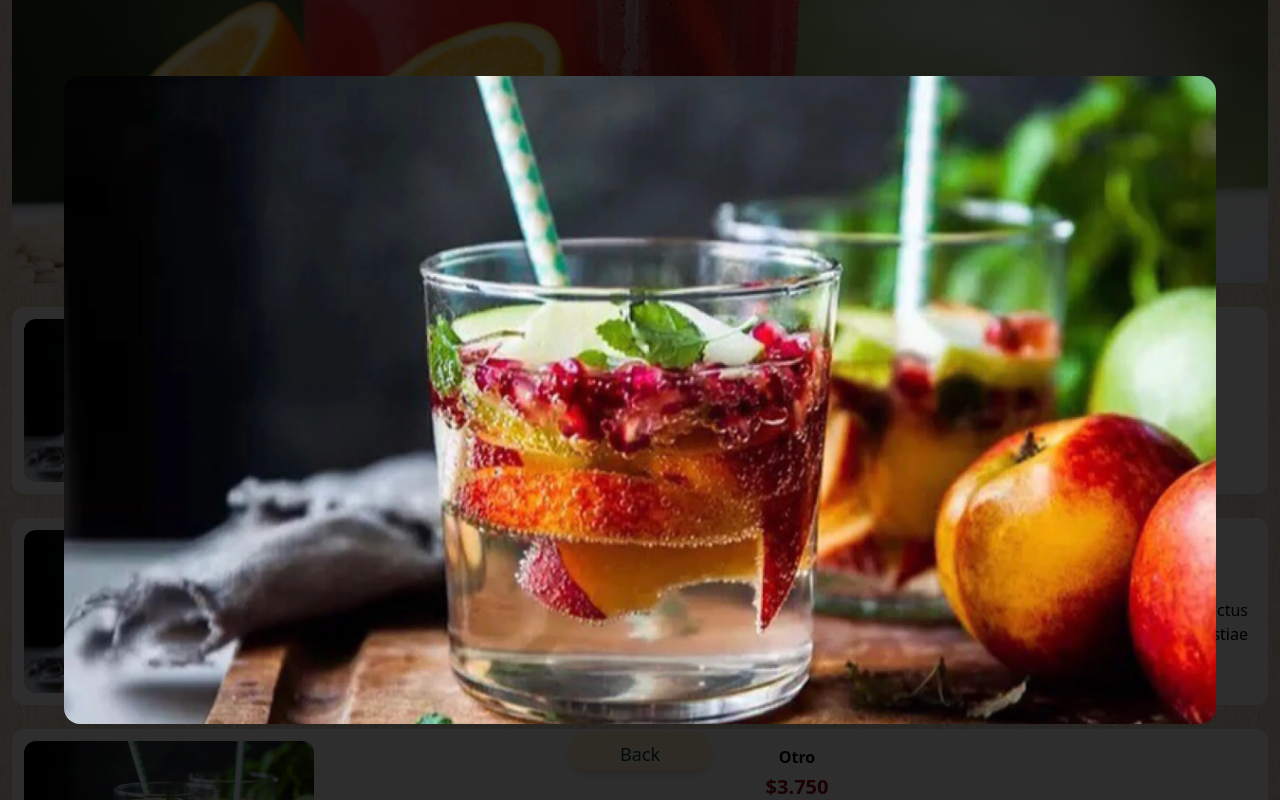
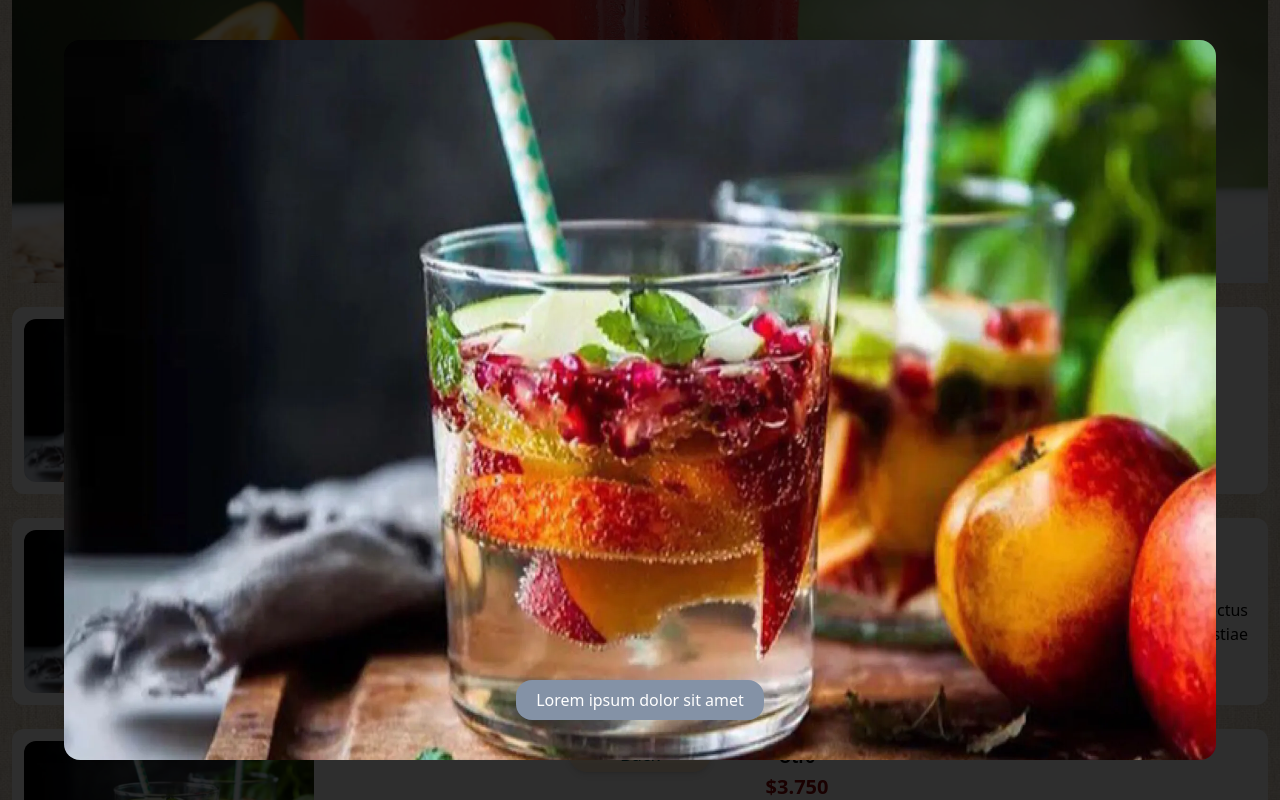
Before and after one commit to JesusNunezFT/restaurant_react_tailwind, a React (Vite) app: page /Bebidas in a window 1280 px wide. Both pictures are taken after a click on the picture 169 px from the left and 963 px from the top of the page. Shown: the part 563-1363 px from the top of the page. Built offline with nearby package versions, Linux system fonts and the light colour scheme.

Commit message:
description

```diff
--- a/src/pages/Bebidas.jsx
+++ b/src/pages/Bebidas.jsx
@@ -47,10 +47,10 @@ const BEBIDAS = [
 
 const Bebidas = () => {
   const [modalOpen, setModalOpen] = useState(false);
-  const [imageSelected, setImageSelected] = useState("");
+  const [objetoSelected, setObjetoSelected] = useState(null);
 
-  const handleModal = (currentImage) => {
-    setImageSelected(currentImage);
+  const handleModal = (objetoSelected) => {
+    setObjetoSelected(objetoSelected);
     setModalOpen(!modalOpen);
   };
   return (
@@ -78,7 +78,7 @@ const Bebidas = () => {
               title={objeto.title}
               price={objeto.price}
               description={objeto.description}
-              onClick={() => handleModal(objeto.src)}
+              onClick={() => handleModal(objeto)}
             />
           );
         })}
@@ -87,7 +87,7 @@ const Bebidas = () => {
       <ButtonBack />
 
       {modalOpen && (
-        <MyModal handleModal={handleModal} imageSelected={imageSelected} />
+        <MyModal handleModal={handleModal} objetoSelected={objetoSelected} />
       )}
     </div>
   );
--- a/src/pages/Ejemplo/MyModal/MyModal.jsx
+++ b/src/pages/Ejemplo/MyModal/MyModal.jsx
@@ -1,14 +1,20 @@
-const MyModal = ({ handleModal, imageSelected }) => {
+const MyModal = ({ handleModal, objetoSelected }) => {
   return (
     <div
       className="fixed top-0 left-0 right-0 bottom-0 bg-black bg-opacity-80 flex justify-center items-center"
       onClick={handleModal}
     >
-      <img
-        src={imageSelected}
-        alt="Imagen en modal"
-        className="max-h-[90vh] max-w-[90vw] rounded-2xl"
-      />
+      <div className="w-full h-full max-h-[90vh] max-w-[90vw] flex justify-center">
+        <img
+          src={objetoSelected.src}
+          alt="Imagen en modal"
+          className="h-full rounded-2xl"
+        />
+        <div className="absolute bottom-20 text-white bg-gray px-5 py-2 rounded-2xl">
+          {objetoSelected.description}
+        </div>
+
+      </div>
     </div>
   );
 };
--- a/src/pages/Entradas.jsx
+++ b/src/pages/Entradas.jsx
@@ -47,10 +47,10 @@ const ENTRADAS = [
 
 const Entradas = () => {
   const [modalOpen, setModalOpen] = useState(false);
-  const [imageSelected, setImageSelected] = useState("");
+  const [objetoSelected, setObjetoSelected] = useState(null);
 
-  const handleModal = (currentImage) => {
-    setImageSelected(currentImage);
+  const handleModal = (currentObjeto) => {
+    setObjetoSelected(currentObjeto);
     setModalOpen(!modalOpen);
   };
   return (
@@ -78,7 +78,7 @@ const Entradas = () => {
               title={objeto.title}
               price={objeto.price}
               description={objeto.description}
-              onClick={() => handleModal(objeto.src)}
+              onClick={() => handleModal(objeto)}
             />
           );
         })}
@@ -87,7 +87,7 @@ const Entradas = () => {
       <ButtonBack />
 
       {modalOpen && (
-        <MyModal handleModal={handleModal} imageSelected={imageSelected} />
+        <MyModal handleModal={handleModal} objetoSelected={objetoSelected} />
       )}
     </div>
   );
--- a/src/pages/Especiales.jsx
+++ b/src/pages/Especiales.jsx
@@ -47,10 +47,10 @@ const ESPECIALES = [
 
 const Especiales = () => {
   const [modalOpen, setModalOpen] = useState(false);
-  const [imageSelected, setImageSelected] = useState("");
+  const [objetoSelected, setObjetoSelected] = useState(null);
 
-  const handleModal = (currentImage) => {
-    setImageSelected(currentImage);
+  const handleModal = (currentObjeto) => {
+    setObjetoSelected(currentObjeto);
     setModalOpen(!modalOpen);
   };
   return (
@@ -78,7 +78,7 @@ const Especiales = () => {
               title={objeto.title}
               price={objeto.price}
               description={objeto.description}
-              onClick={() => handleModal(objeto.src)}
+              onClick={() => handleModal(objeto)}
             />
           );
         })}
@@ -87,7 +87,7 @@ const Especiales = () => {
       <ButtonBack />
 
       {modalOpen && (
-        <MyModal handleModal={handleModal} imageSelected={imageSelected} />
+        <MyModal handleModal={handleModal} objetoSelected={objetoSelected} />
       )}
     </div>
   );
--- a/src/pages/Pecaditos.jsx
+++ b/src/pages/Pecaditos.jsx
@@ -45,10 +45,10 @@ const PECADITOS = [
 // AQUÍ INICIA EL COMPONENTE:
 const Pecaditos = () => {
   const [modalOpen, setModalOpen] = useState(false);
-  const [imageSelected, setImageSelected] = useState("");
+  const [objetoSelected, setObjetoSelected] = useState(null);
 
-  const handleModal = (currentImage) => {
-    setImageSelected(currentImage);
+  const handleModal = (objeto) => {
+    setObjetoSelected(objeto);
     setModalOpen(!modalOpen);
   };
 
@@ -79,7 +79,7 @@ const Pecaditos = () => {
               title={objeto.title}
               price={objeto.price}
               description={objeto.description}
-              onClick={() => handleModal(objeto.src)}
+              onClick={() => handleModal(objeto)}
             />
           );
         })}
@@ -88,7 +88,7 @@ const Pecaditos = () => {
       <ButtonBack />
 
       {modalOpen && (
-        <MyModal handleModal={handleModal} imageSelected={imageSelected} />
+        <MyModal handleModal={handleModal} objetoSelected={objetoSelected} />
       )}
     </div>
   );
```
